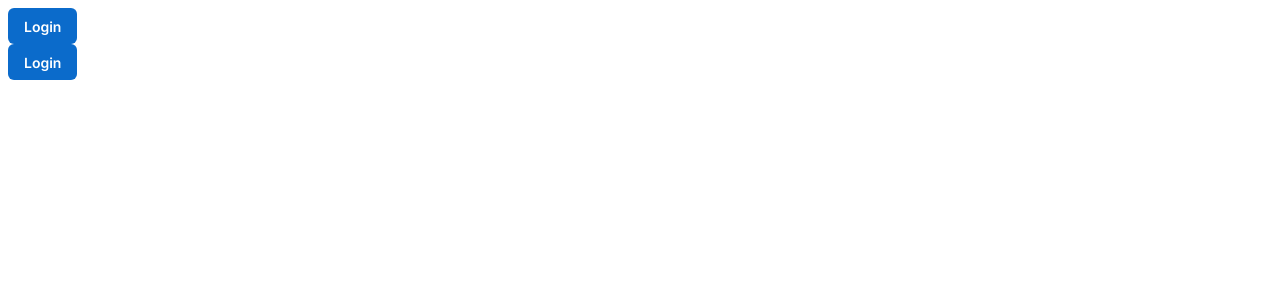
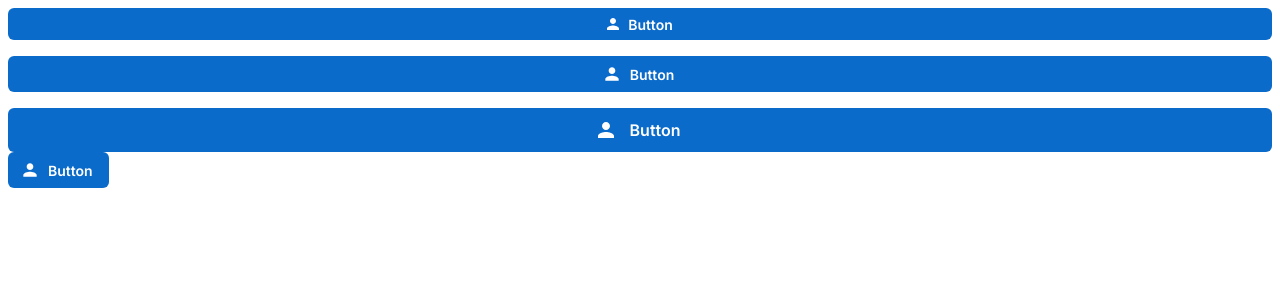
Before and after one commit to 845292122/joy-admin, a React (Vite) app: page /login in a window 1280 px wide. Shown: the top 300 px of the page. Built offline with nearby package versions, Linux system fonts and the light colour scheme.

Commit message:
add Icon

```diff
--- a/package.json
+++ b/package.json
@@ -13,7 +13,9 @@
   "dependencies": {
     "@emotion/react": "^11.14.0",
     "@emotion/styled": "^11.14.0",
+    "@mui/icons-material": "^6.3.1",
     "@mui/joy": "5.0.0-beta.51",
+    "@mui/material": "^6.3.1",
     "axios": "^1.7.7",
     "immer": "^10.1.1",
     "jotai": "^2.10.3",
--- a/src/pages/login/index.tsx
+++ b/src/pages/login/index.tsx
@@ -1,13 +1,21 @@
 import Button from '@mui/joy/Button'
+import Stack from '@mui/joy/Stack'
+import Person from '@mui/icons-material/Person'
 
 export default function Login() {
   return (
     <div>
       <div>
-        <Button variant="solid">Login</Button>
+        <Stack spacing={2}>
+          {(['sm', 'md', 'lg'] as const).map(size => (
+            <Button key={size} size={size} startDecorator={<Person />}>
+              Button
+            </Button>
+          ))}
+        </Stack>
       </div>
       <div>
-        <Button>Login</Button>
+        <Button startDecorator={<Person />}>Button</Button>
       </div>
     </div>
   )
--- a/tsconfig.json
+++ b/tsconfig.json
@@ -26,7 +26,8 @@
     "baseUrl": "./",
     // 模块名到基于 baseUrl的路径映射的列表。
     "paths": {
-      "~/*": ["src/*"]
+      "~/*": ["src/*"],
+      "@mui/material": ["./node_modules/@mui/joy"]
     }
   },
   "include": ["src/**/*.ts", "src/**/*.d.ts", "src/**/*.tsx", "vite.config.ts"],
--- a/vite.config.ts
+++ b/vite.config.ts
@@ -14,7 +14,8 @@ export default defineConfig((config: ConfigEnv): UserConfig => {
     base: env.VITE_APP_CONTEXT_PATH,
     resolve: {
       alias: {
-        '~': path.resolve(__dirname, 'src')
+        '~': path.resolve(__dirname, 'src'),
+        '@mui/material': '@mui/joy'
       },
       extensions: ['.mjs', '.js', '.ts', '.jsx', '.tsx', '.json']
     },
```
Also changed, not shown: 1 other file (tests, documents, lock files or other folders).
